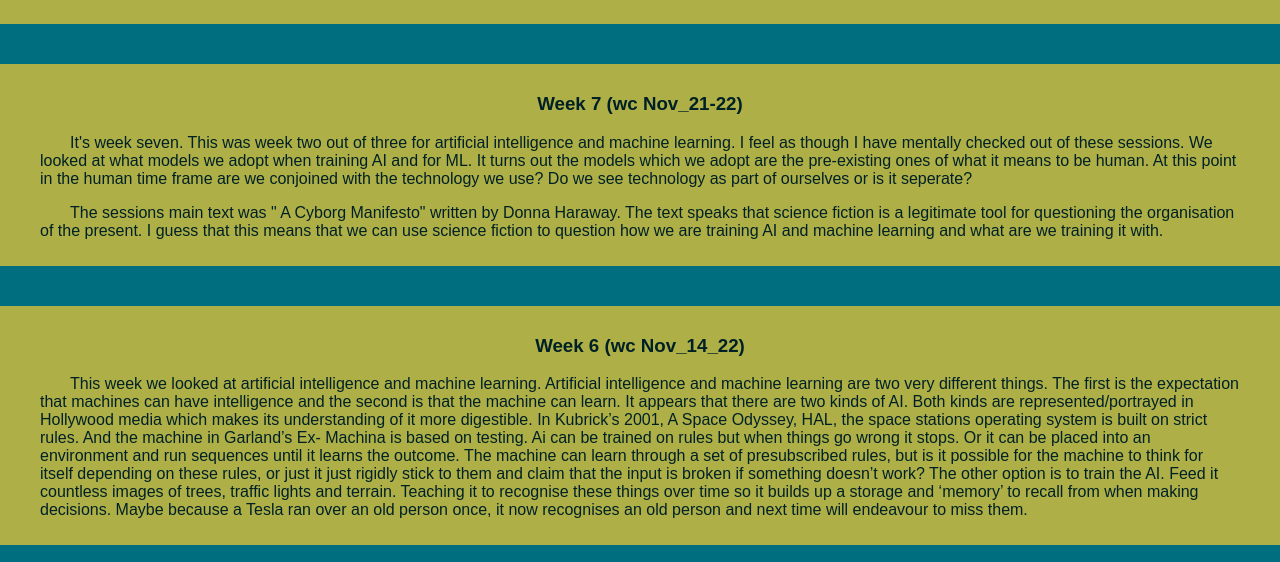
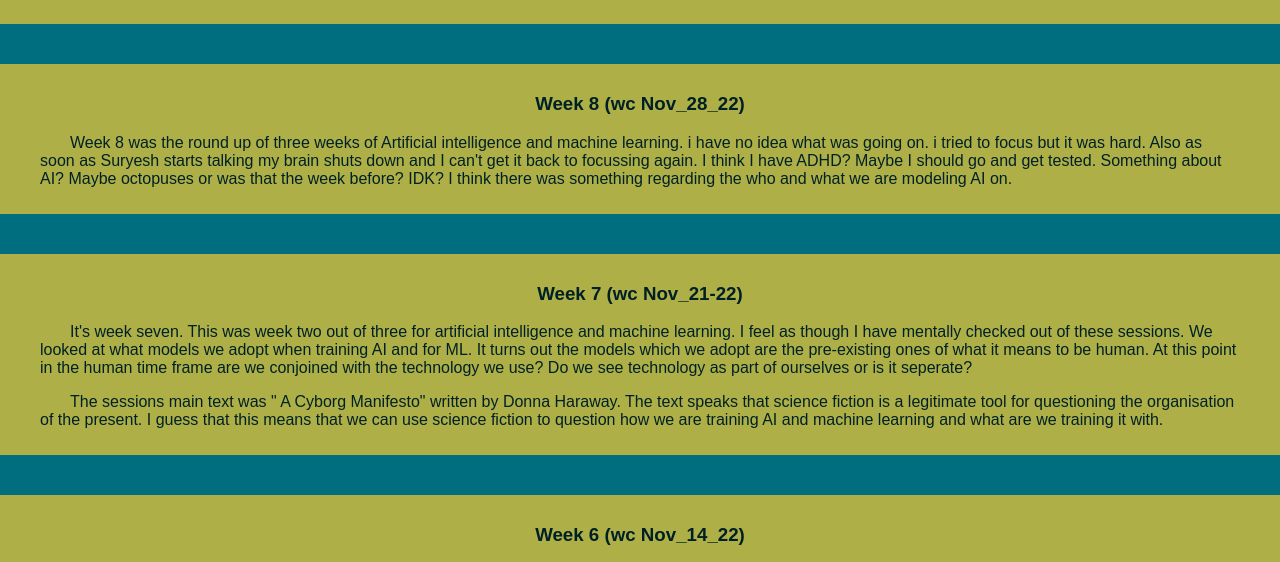
Before and after one commit to secc9/CompArtsRT_Blog, a plain HTML site: page index.html in a window 1280 px wide. Shown: the part 197-759 px from the top of the page. Drawn offline with Linux system fonts and the light colour scheme.

Commit message:
Added div

```diff
--- a/index.html
+++ b/index.html
@@ -34,7 +34,25 @@
 <div class="divider">
 </div>
 
+  <!-- Week 8 -->
+  <div class="week_08">
+    <h3>
+      Week 8 (wc Nov_28_22)
+    </h3>
 
+    <p>
+      Week 8 was the round up of three weeks of Artificial intelligence and machine learning.
+      i have no idea what was going on. i tried to focus but it was hard. Also as soon as Suryesh starts
+      talking my brain shuts down and I can't get it back to focussing again. I think I have ADHD?
+      Maybe I should go and get tested.
+      Something about AI?
+      Maybe octopuses or was that the week before? IDK?
+      I think there was something regarding the who and what we are modeling AI on.
+    </p>
+  </div>
+
+  <div class="divider">
+  </div>
 
   <!-- Week 7 -->
   <div class="week_07">
--- a/style.css
+++ b/style.css
@@ -20,6 +20,12 @@ body{
   background-color: #006E7F
 }
 
+.week_08{
+  opacity:0.7;
+  background-color: #F8CB2E;
+  padding-top: 10px;
+  padding-bottom: 10px;
+}
 .week_07{
 	opacity:0.7;
 	background-color: #F8CB2E;
```
